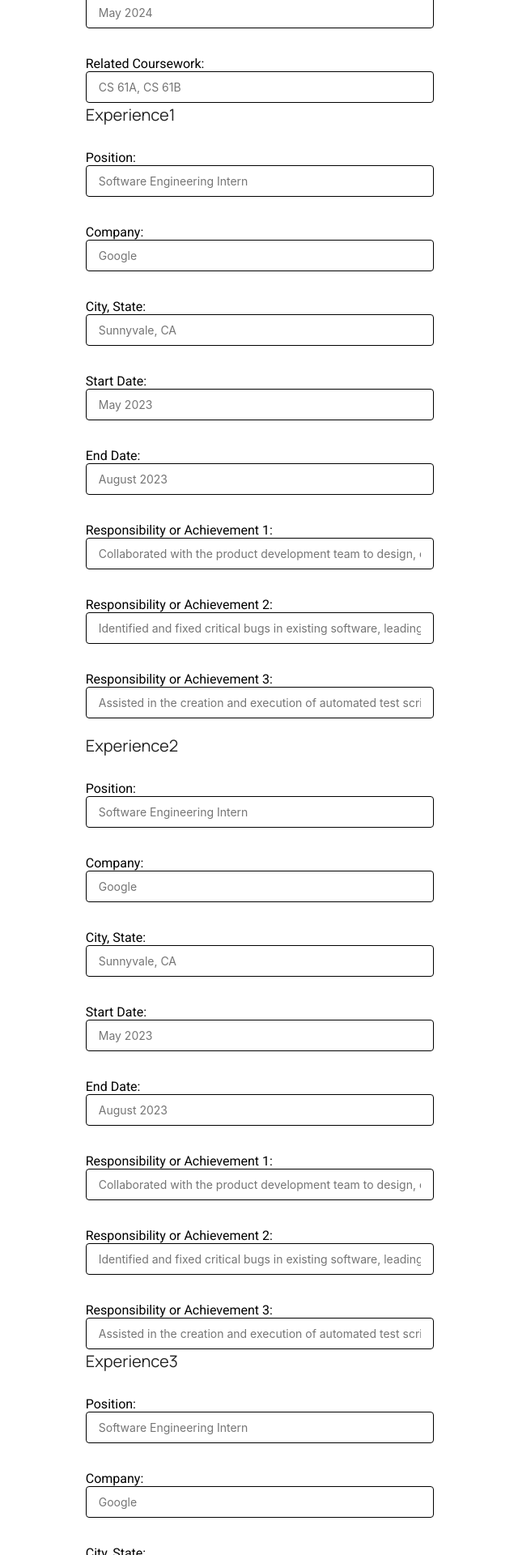
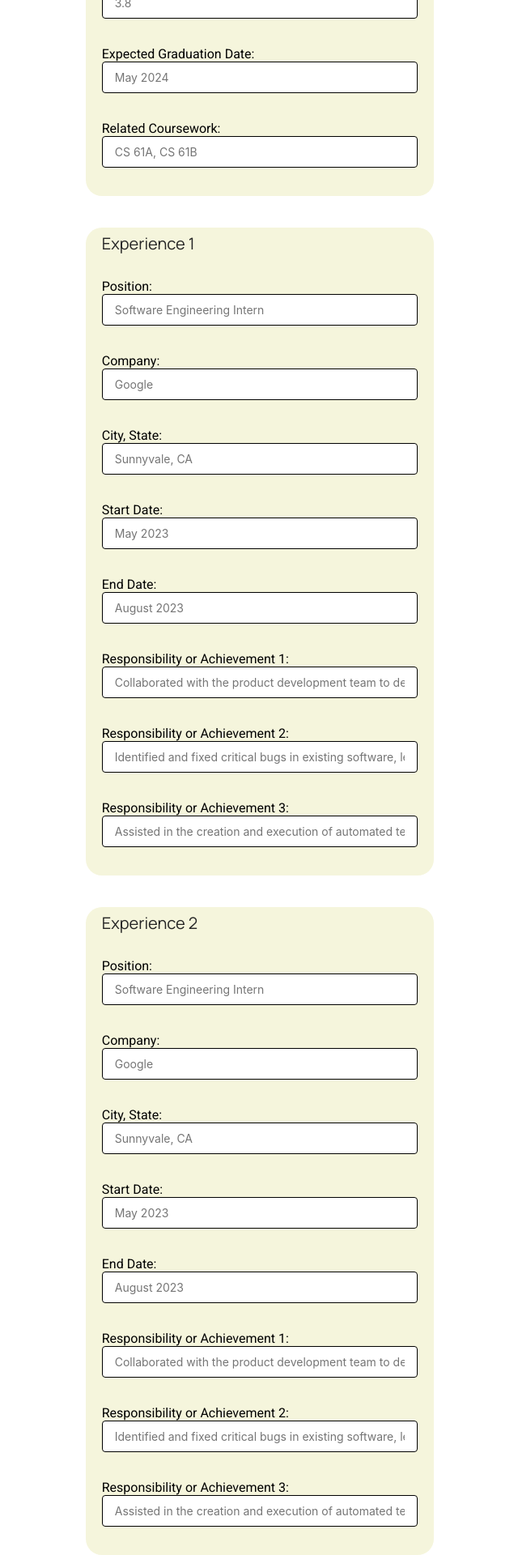
Before and after one commit to jennie7pm/CS160-Final-Project-Community, a React (Create React App) app: page /resume-builder in a window 1280 px wide. Shown: the part 840-2760 px from the top of the page at 81% size, without its empty margins (319-959 px from the left). Built offline with nearby package versions, Linux system fonts and the light colour scheme.

Commit message:
Added box styling on resume builder

```diff
--- a/src/components/Resume-Builder.css
+++ b/src/components/Resume-Builder.css
@@ -18,6 +18,11 @@
 }
 
 .h2 {
+    color: var(--primary, #455487);
+    font-family: Manrope;
+}
+
+p {
     color: var(--primary, #455487);
     font-family: Manrope;
 }
@@ -44,3 +49,9 @@ input {
     margin-bottom: 15px;
     font-size: 14px;
   }
+  .resume-section {
+    background-color:beige;
+    padding: 20px;
+    margin-bottom: 20px;
+    border-radius: 20px;
+  }
--- a/src/components/Resume-Builder.js
+++ b/src/components/Resume-Builder.js
@@ -13,6 +13,7 @@ export function ResumeBuilder() {
                     </div>
                     <div class="col">
                         <form>
+                            <div className="resume-section">
                                 <p>Profile</p>
                                 <label>
                                     Name:
@@ -28,8 +29,10 @@ export function ResumeBuilder() {
                                     GitHub Account:
                                     <input type="text" placeholder="chrissdeep_" />
                                 </label>
+                            </div>
                             <br></br>
 
+                            <div className="resume-section">
                             <p>Education</p>
                             <label>
                                 Degree:
@@ -55,8 +58,11 @@ export function ResumeBuilder() {
                                 Related Coursework:
                                 <input type="text" placeholder="CS 61A, CS 61B" />
                             </label>
+                            </div>
+                            <br></br>
 
-                            <p>Experience1</p>
+                            <div className="resume-section">
+                            <p>Experience 1</p>
                             <label>
                                 Position:
                                 <input type="text" placeholder="Software Engineering Intern" />
@@ -96,9 +102,12 @@ export function ResumeBuilder() {
                                 Responsibility or Achievement 3:
                                 <input type="text" placeholder="Assisted in the creation and execution of automated test scripts, achieving a 40% reduction in manual testing time. Contributed to continuous integration (CI) and continuous deployment (CD) processes, enhancing the efficiency of development cycles and ensuring the reliability of software releases." />
                             </label>
+                            </div>
+
                             <br></br>
 
-                            <p>Experience2</p>
+                            <div className="resume-section">
+                            <p>Experience 2</p>
                             <label>
                                 Position:
                                 <input type="text" placeholder="Software Engineering Intern" />
@@ -138,8 +147,12 @@ export function ResumeBuilder() {
                                 Responsibility or Achievement 3:
                                 <input type="text" placeholder="Assisted in the creation and execution of automated test scripts, achieving a 40% reduction in manual testing time. Contributed to continuous integration (CI) and continuous deployment (CD) processes, enhancing the efficiency of development cycles and ensuring the reliability of software releases." />
                             </label>
+                            </div>
 
-                            <p>Experience3</p>
+                            <br></br>
+
+                            <div className="resume-section">
+                                <p>Experience 3</p>
                                 <label>
                                     Position:
                                     <input type="text" placeholder="Software Engineering Intern" />
@@ -179,8 +192,12 @@ export function ResumeBuilder() {
                                     Responsibility or Achievement 3:
                                     <input type="text" placeholder="Assisted in the creation and execution of automated test scripts, achieving a 40% reduction in manual testing time. Contributed to continuous integration (CI) and continuous deployment (CD) processes, enhancing the efficiency of development cycles and ensuring the reliability of software releases." />
                                 </label>
+                            </div>
 
-                            <p>Project</p>
+                            <br></br>
+
+                            <div className="resume-section">
+                                <p>Projects</p>
                                 <label>
                                     Title:
                                     <input type="text" placeholder="SmartHealth Tracker" />
@@ -195,8 +212,10 @@ export function ResumeBuilder() {
                                     Contribution 2:
                                     <input type="text" placeholder="Implemented a personalized recommendation engine using machine learning algorithms that provided customized fitness and nutrition plans, and designed interactive features that led to a 30% increase in daily active users within three months." />
                                 </label>
+                            </div>
 
-                            <p>Language</p>
+                            <div className="resume-section">
+                                <p>Languages</p>
                                 <label>
                                     Language 1:
                                     <input type="text" placeholder="Python" />
@@ -226,7 +245,10 @@ export function ResumeBuilder() {
                                     Language 6:
                                     <input type="text" placeholder="JavaScript" />
                                 </label>
+                            </div>
+                            <br></br>
 
+                            <div className="resume-section">
                                 <p>Tools</p>
                                 <label>
                                     Tool 1:
@@ -242,6 +264,8 @@ export function ResumeBuilder() {
                                     Tool 3:
                                     <input type="text" placeholder="Figma" />
                                 </label>
+                            </div>
+
                             <br></br>
 
                             <input type="submit" value="Finish" />
--- a/src/components/toolbox/NavBar.css
+++ b/src/components/toolbox/NavBar.css
@@ -12,11 +12,11 @@
 .nav-right-container {
     display: flex;
     align-items: center;
-    margin-left: auto; /* This will push items to the right */
+    margin-left: auto;
 }
 
 
 .nav-link {
-    margin-right: 20px; /* Add some right margin between the items for spacing */
-    padding-left: 60px; /* Add padding between community, resume builder, and resources */
+    margin-right: 20px;
+    padding-left: 60px;
 }
```
Lines whose indentation alone changed are shown as unchanged.
